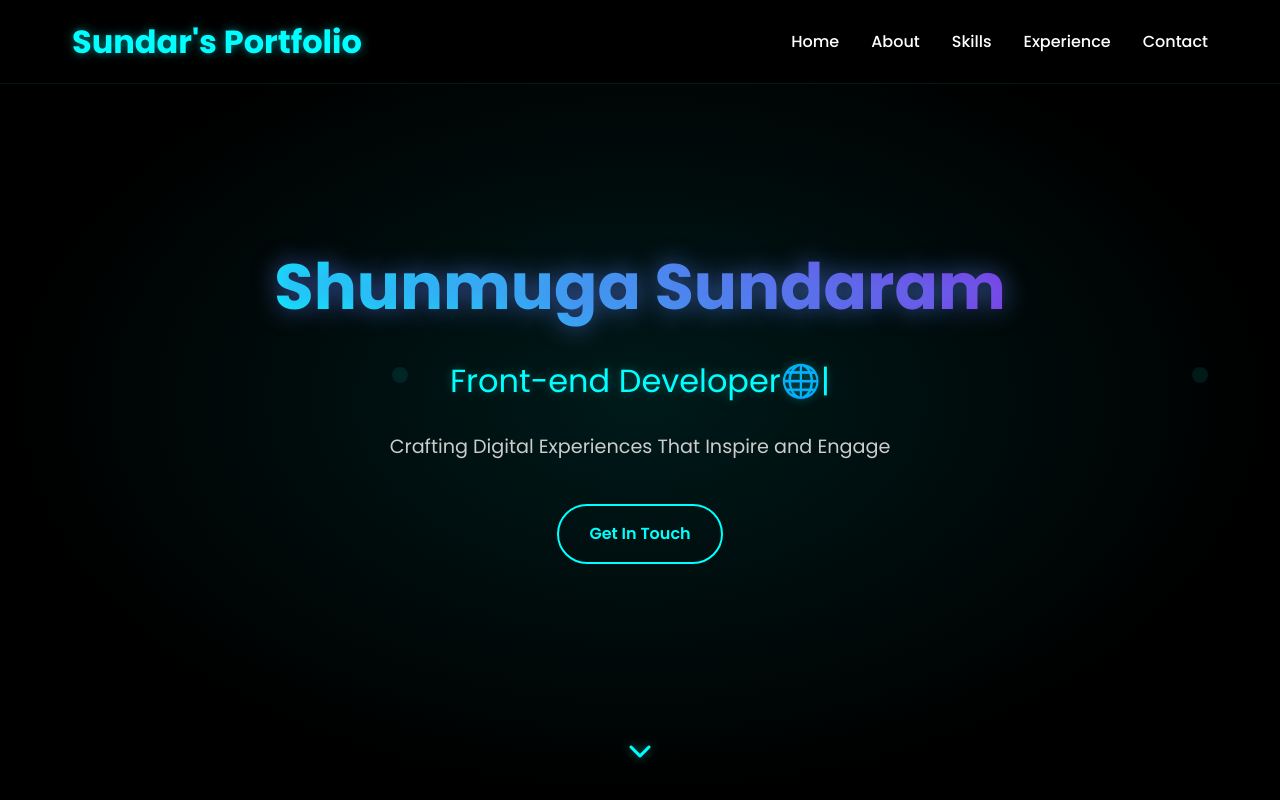
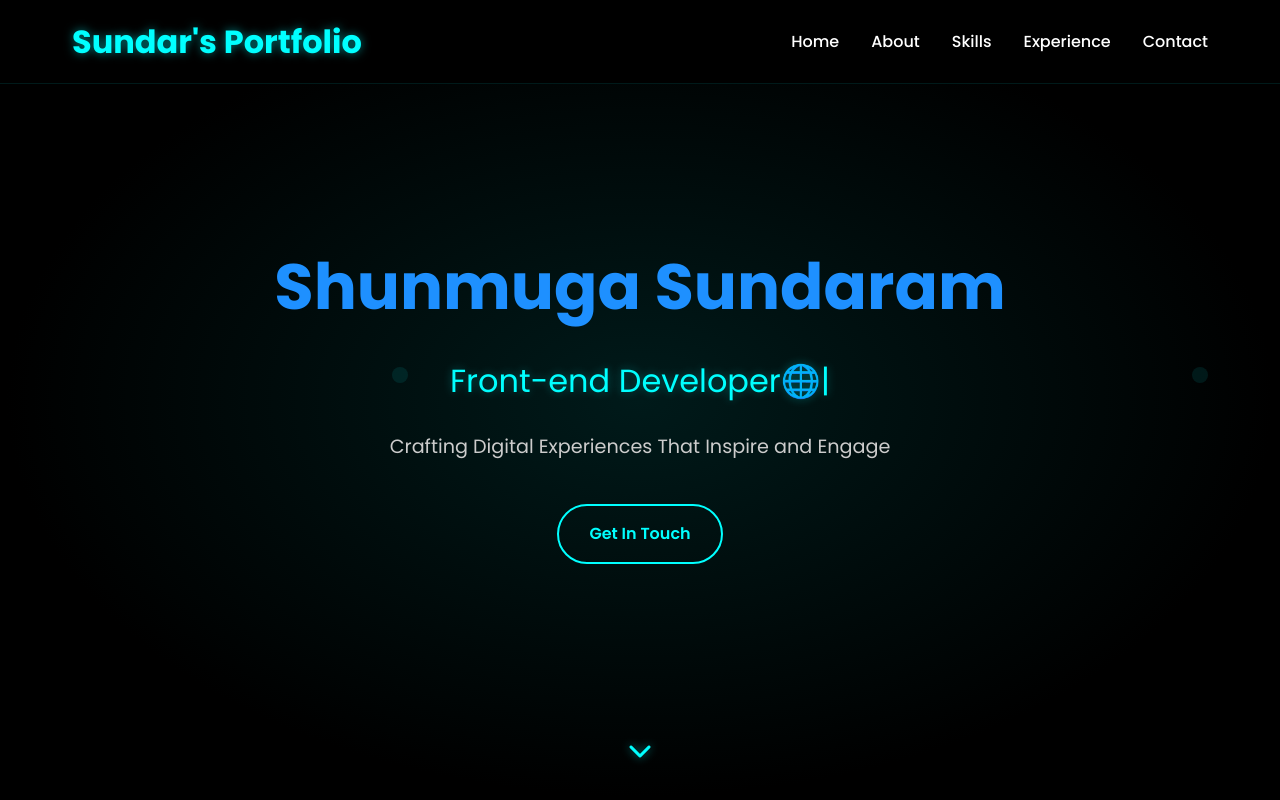
Before and after one commit to Rithikis14/portfolio, a plain HTML site: page index.html in a window 1280 px wide. Shown: the top 800 px of the page. Drawn offline with nearby package versions, Linux system fonts and the light colour scheme; files whose address does not match are found by name.

Commit message:
Update styles.css

```diff
--- a/css/styles.css
+++ b/css/styles.css
@@ -146,11 +146,7 @@ body {
     font-size: 4rem;
     font-weight: 700;
     margin-bottom: 1rem;
-    background: linear-gradient(45deg, #00FFFF, #8A2BE2);
-    -webkit-background-clip: text;
-    -webkit-text-fill-color: transparent;
-    background-clip: text;
-    animation: glow 2s ease-in-out infinite alternate;
+    color: #1e90ff;
 }
 
 @keyframes glow {
@@ -933,4 +929,5 @@ section {
         padding: 2rem;
         margin: 10% auto;
     }
+
 }
```
